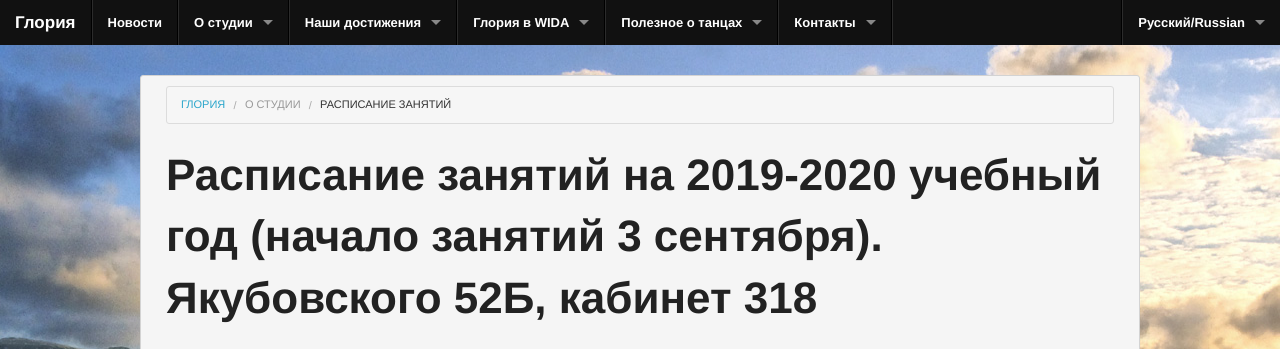
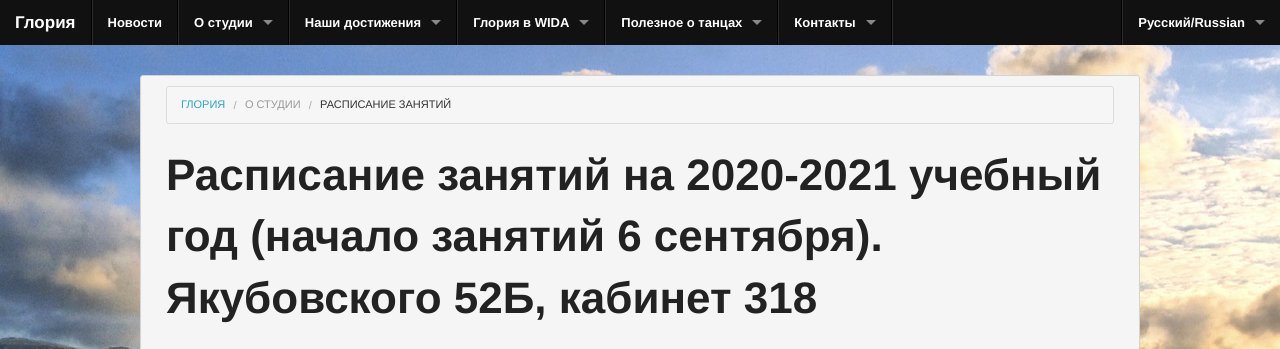
Before and after one commit to gloria-studio/gloria-studio.github.io, a Jekyll site: the page built from about/schedule/index.md, in a window 1280 px wide. Shown: the top 349 px of the page. Built offline with Jekyll 4.4.1, drawn with Linux system fonts in a browser that asks for light colours.

Commit message:
Update index.md

```diff
--- a/about/schedule/index.md
+++ b/about/schedule/index.md
@@ -14,7 +14,7 @@ published: true
 
 
 
-# Расписание занятий на 2019-2020 учебный год (начало занятий 3 сентября). Якубовского 52Б, кабинет 318
+# Расписание занятий на 2020-2021 учебный год (начало занятий 6 сентября). Якубовского 52Б, кабинет 318
 
 **Понедельник**
 **16.30-18.00** 3А дети (продвинутые)
```
